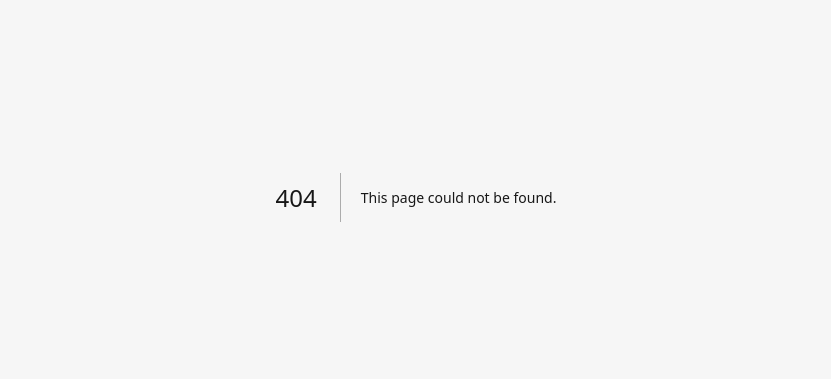
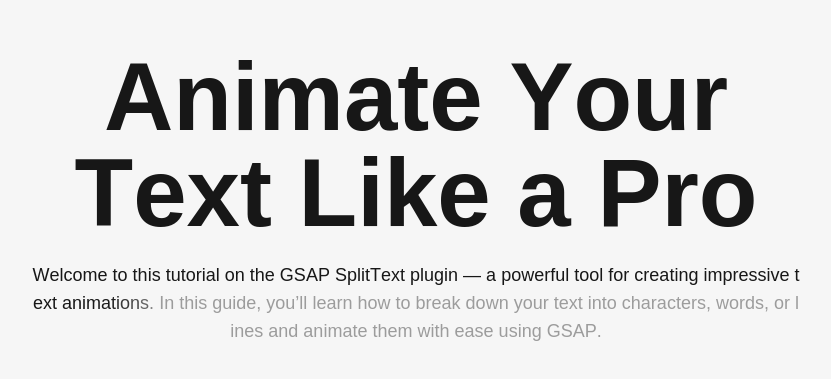
Before and after one commit to girishsawant999/30-days-of-gsap, a Next.js app: page /day-1 in a window 1280 px wide. Before the commit this address had no page. Shown: the part 203-582 px from the top of the page, without its empty margins (224-1055 px from the left). Built offline with nearby package versions, Linux system fonts and the light colour scheme.

Commit message:
feat: Implement Day 1 - GSAP Animation Basics
This commit introduces the foundational setup for Day 1 of the GSAP animation series.
It includes the basic page structure and initial configurations required to start
implementing GSAP animations.

```diff
--- /dev/null
+++ b/src/app/day-1/page.tsx
@@ -0,0 +1,64 @@
+"use client";
+import { useGSAP } from "@gsap/react";
+import gsap from "gsap";
+import SplitText from "gsap/SplitText";
+import { useRef } from "react";
+
+gsap.registerPlugin(SplitText);
+
+const SplitTextTutorial = () => {
+  const container = useRef(null);
+
+  useGSAP(
+    () => {
+      const headingSplit = SplitText.create("h1", {
+        type: "words, chars",
+      });
+      const paragraphSplit = SplitText.create("p", {
+        type: "chars",
+      });
+
+      const tl = gsap.timeline();
+      tl.from(headingSplit.words, {
+        opacity: 0,
+        y: 100,
+        stagger: 0.05,
+        ease: "power2.out",
+      });
+
+      gsap.set(paragraphSplit.chars, { opacity: 0.4 });
+      tl.to(paragraphSplit.chars, {
+        opacity: 1,
+        stagger: 0.05,
+        ease: "power2.out",
+      });
+    },
+    {
+      scope: container,
+    }
+  );
+
+  return (
+    <section
+      ref={container}
+      className="grid w-full place-items-center h-dvh p-10"
+    >
+      <div className="max-w-3xl">
+        <h1
+          className="text-8xl font-bold text-center mb-5 overflow-hidden"
+          aria-label="Animate Your Text Like a Pro"
+        >
+          Animate Your Text Like a Pro
+        </h1>
+        <p className="text-center text-lg">
+          Welcome to this tutorial on the GSAP SplitText plugin — a powerful
+          tool for creating impressive text animations. In this guide, you’ll
+          learn how to break down your text into characters, words, or lines and
+          animate them with ease using GSAP.
+        </p>
+      </div>
+    </section>
+  );
+};
+
+export default SplitTextTutorial;
```
